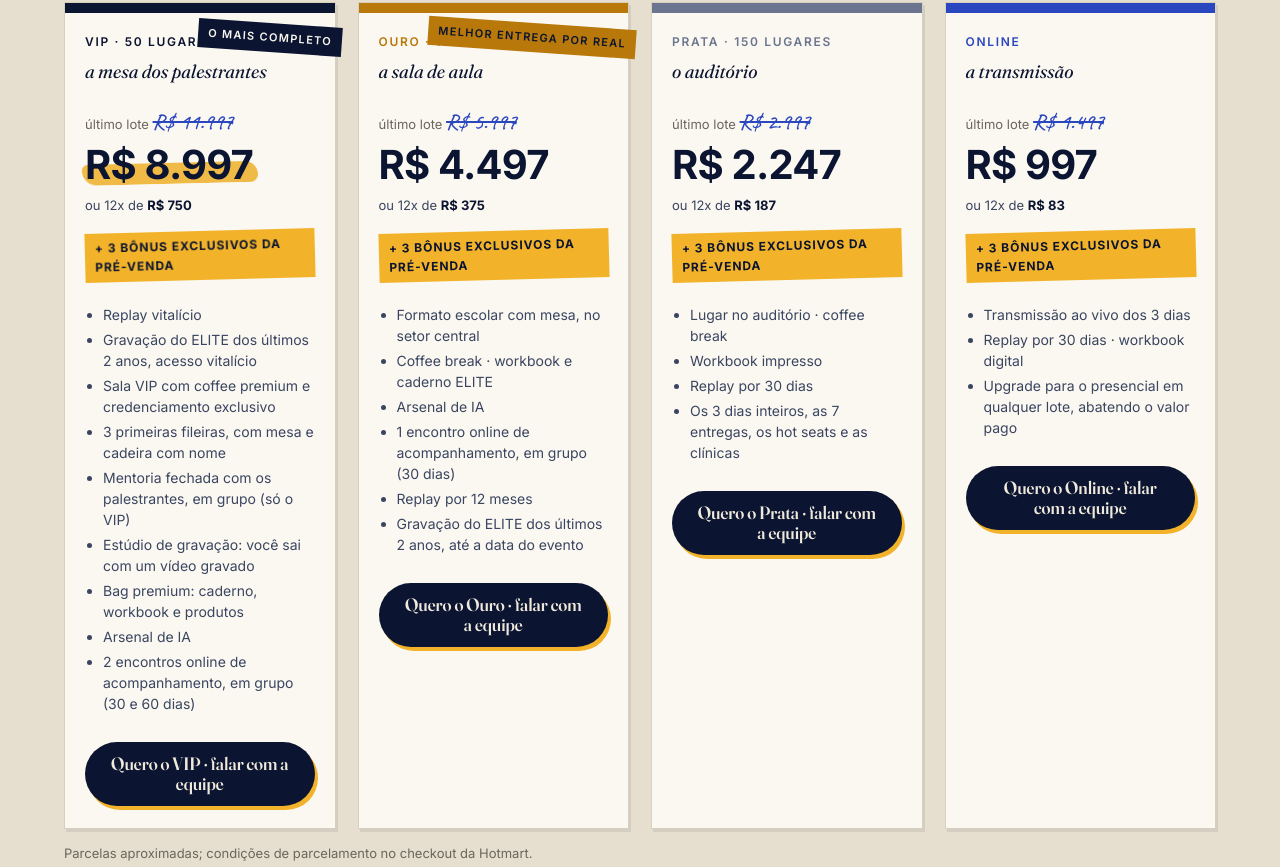
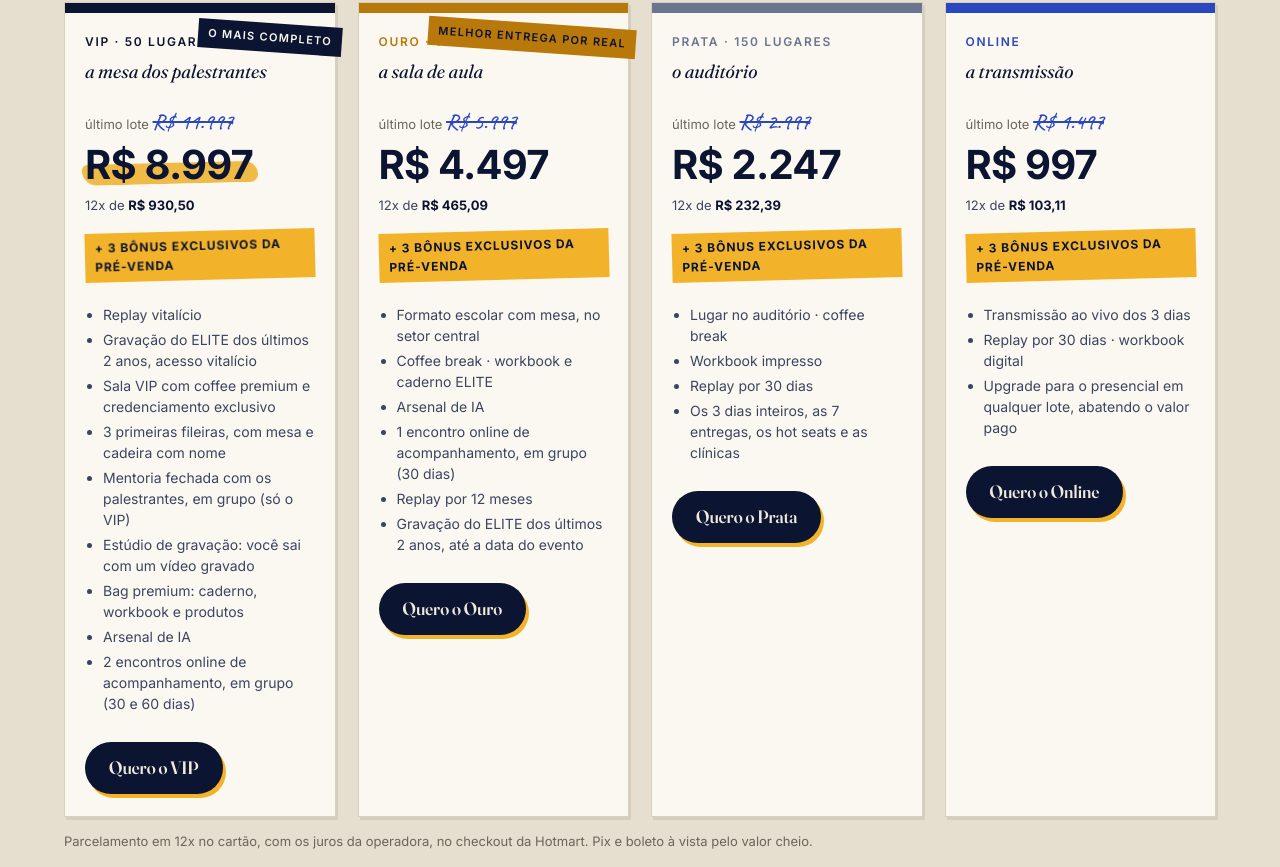
Before and after one commit to brunnofalcao/elite, a plain HTML site: page index.html in a window 1280 px wide. Shown: the part 8855-9722 px from the top of the page. Drawn offline with Linux system fonts and the light colour scheme.

Commit message:
Update index.html

```diff
--- a/index.html
+++ b/index.html
@@ -208,23 +208,23 @@ footer{padding:40px 0 56px;border-top:1px solid var(--rule);font-size:14px;color
 <div style="margin-bottom:24px"><div class="et" style="margin-bottom:8px">A pré-venda termina em</div><div class="count" aria-live="off"><div><b id="c-d">00</b><span>dias</span></div><div><b id="c-h">00</b><span>horas</span></div><div><b id="c-m">00</b><span>min</span></div><div><b id="c-s">00</b><span>seg</span></div></div></div>
 <div class="ing" id="ing" role="group" aria-roledescription="carrossel" aria-label="Ingressos">
 <div class="card vip" role="group" aria-label="Ingresso VIP, 1 de 4"><span class="tag">o mais completo</span><div class="n">VIP · 50 lugares</div><div class="l">a mesa dos palestrantes</div>
-<div class="old"><span class="sr">preço do último lote</span> último lote <s>R$ 11.997</s></div><div class="p"><span class="hl"><i></i><b>R$ 8.997</b></span></div><div class="px">ou 12x de <b>R$ 750</b></div><div class="bon">+ 3 bônus exclusivos da pré-venda</div>
+<div class="old"><span class="sr">preço do último lote</span> último lote <s>R$ 11.997</s></div><div class="p"><span class="hl"><i></i><b>R$ 8.997</b></span></div><div class="px">12x de <b>R$ 930,50</b></div><div class="bon">+ 3 bônus exclusivos da pré-venda</div>
 <ul><li>Replay vitalício</li><li>Gravação do ELITE dos últimos 2 anos<span data-x></span>, acesso vitalício</li><li>Sala VIP com coffee premium e credenciamento exclusivo</li><li>3 primeiras fileiras, com mesa e cadeira com nome</li><li>Mentoria fechada com os palestrantes, em grupo (só o VIP)</li><li>Estúdio de gravação: você sai com um vídeo gravado</li><li>Bag premium: caderno, workbook e produtos</li><li>Arsenal de IA</li><li>2 encontros online de acompanhamento, em grupo (30 e 60 dias)</li></ul>
 <a class="btn" data-link="vip" href="#">Quero o VIP</a></div>
 <div class="card ouro" role="group" aria-label="Ingresso Ouro, 2 de 4"><span class="tag">melhor entrega por real</span><div class="n">Ouro · 100 lugares</div><div class="l">a sala de aula</div>
-<div class="old"><span class="sr">preço do último lote</span> último lote <s>R$ 5.997</s></div><div class="p">R$ 4.497</div><div class="px">ou 12x de <b>R$ 375</b></div><div class="bon">+ 3 bônus exclusivos da pré-venda</div>
+<div class="old"><span class="sr">preço do último lote</span> último lote <s>R$ 5.997</s></div><div class="p">R$ 4.497</div><div class="px">12x de <b>R$ 465,09</b></div><div class="bon">+ 3 bônus exclusivos da pré-venda</div>
 <ul><li>Formato escolar com mesa, no setor central</li><li>Coffee break · workbook e caderno ELITE</li><li>Arsenal de IA</li><li>1 encontro online de acompanhamento, em grupo (30 dias)</li><li>Replay por 12 meses</li><li>Gravação do ELITE dos últimos 2 anos<span data-x></span>, até a data do evento</li></ul>
 <a class="btn" data-link="ouro" href="#">Quero o Ouro</a></div>
 <div class="card prata" role="group" aria-label="Ingresso Prata, 3 de 4"><div class="n">Prata · 150 lugares</div><div class="l">o auditório</div>
-<div class="old"><span class="sr">preço do último lote</span> último lote <s>R$ 2.997</s></div><div class="p">R$ 2.247</div><div class="px">ou 12x de <b>R$ 187</b></div><div class="bon">+ 3 bônus exclusivos da pré-venda</div>
+<div class="old"><span class="sr">preço do último lote</span> último lote <s>R$ 2.997</s></div><div class="p">R$ 2.247</div><div class="px">12x de <b>R$ 232,39</b></div><div class="bon">+ 3 bônus exclusivos da pré-venda</div>
 <ul><li>Lugar no auditório · coffee break</li><li>Workbook impresso</li><li>Replay por 30 dias</li><li>Os 3 dias inteiros, as 7 entregas, os hot seats e as clínicas</li></ul>
 <a class="btn" data-link="prata" href="#">Quero o Prata</a></div>
 <div class="card online" role="group" aria-label="Ingresso Online, 4 de 4"><div class="n">Online</div><div class="l">a transmissão</div>
-<div class="old"><span class="sr">preço do último lote</span> último lote <s>R$ 1.497</s></div><div class="p">R$ 997</div><div class="px">ou 12x de <b>R$ 83</b></div><div class="bon">+ 3 bônus exclusivos da pré-venda</div>
+<div class="old"><span class="sr">preço do último lote</span> último lote <s>R$ 1.497</s></div><div class="p">R$ 997</div><div class="px">12x de <b>R$ 103,11</b></div><div class="bon">+ 3 bônus exclusivos da pré-venda</div>
 <ul><li>Transmissão ao vivo dos 3 dias</li><li>Replay por 30 dias · workbook digital</li><li>Upgrade para o presencial em qualquer lote, abatendo o valor pago</li></ul>
 <a class="btn" data-link="online" href="#">Quero o Online</a></div>
 </div><div class="dots ing-dots" id="ing-dots" aria-hidden="true"></div>
-<p style="margin-top:14px;font-size:13px;color:var(--muted)">Parcelas aproximadas; condições de parcelamento no checkout da Hotmart.</p>
+<p style="margin-top:14px;font-size:13px;color:var(--muted)">Parcelamento em 12x no cartão, com os juros da operadora, no checkout da Hotmart. Pix e boleto à vista pelo valor cheio.</p>
 <div style="margin-top:22px;display:flex;gap:16px;flex-wrap:wrap"><button class="sec" id="abrir-comparar" type="button">Comparar os quatro lugares</button></div>
 <div class="cols" style="margin-top:32px">
 <div class="card"><div class="ed">Começou online?</div><h3>Suba de cadeira quando decidir.</h3><p>O valor pago no Online é abatido integralmente no presencial, em qualquer lote. Nenhuma decisão de hoje fecha uma porta de amanhã.</p></div>
@@ -295,7 +295,7 @@ footer{padding:40px 0 56px;border-top:1px solid var(--rule);font-size:14px;color
 <div class="sticky-cta"><a class="btn" href="#ingressos">Garantir meu lugar · pré-venda até 16/11</a></div>
 <script>
 /* ========= EDITE AQUI ========= */
-const LINKS = { vip: "#", ouro: "#", prata: "#", online: "#" }; // checkouts da Hotmart (vazio = cai no WhatsApp)
+const LINKS = { vip: "https://pay.hotmart.com/T108262282L?off=7tty0be2", ouro: "https://pay.hotmart.com/T108262282L?off=ngff277a", prata: "https://pay.hotmart.com/T108262282L?off=6igutz4p", online: "https://pay.hotmart.com/T108262282L?off=hh156bup" }; // checkouts da Hotmart (vazio = cai no WhatsApp)
 const WHATSAPP = "5561994502691";
 const REVISAO = false;          // true mostra etiquetas "confirmar" nos nomes a validar. false antes de publicar.
 const PALESTRAS_ELITE = "";    // número de palestras do ELITE dos últimos 2 anos. Vazio = o site esconde o número.
```
